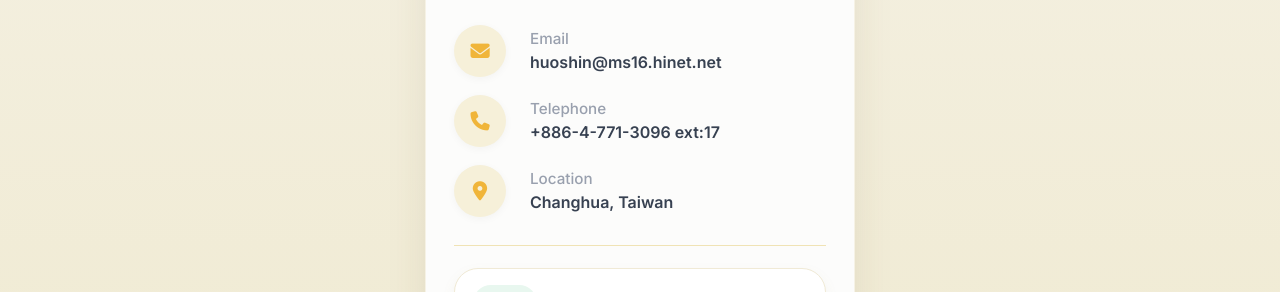
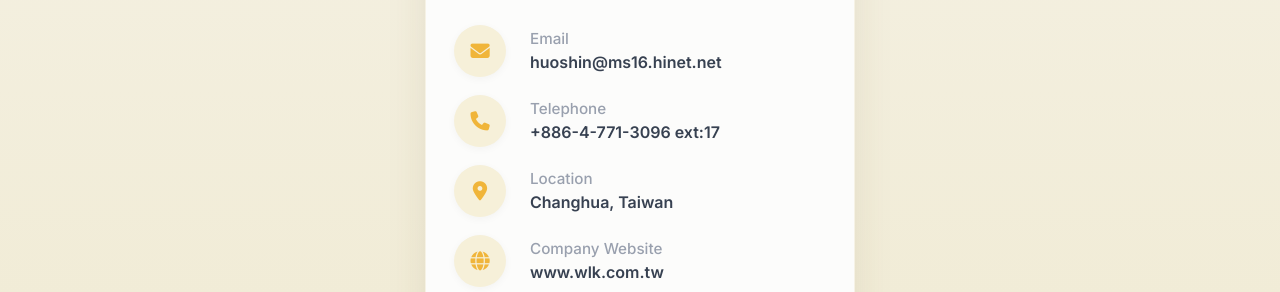
Before and after one commit to yiichen999-dot/yiichen999-dot.github.io, a plain HTML site: page Judy/index.html in a window 1280 px wide. Shown: the part 440-732 px from the top of the page. Drawn offline with Linux system fonts and the light colour scheme.

Commit message:
Update index.html

```diff
--- a/Judy/index.html
+++ b/Judy/index.html
@@ -306,6 +306,14 @@
                   Taiwan</a></div>
             </div>
           </div>
+
+          <div class="info-item">
+            <div class="icon-badge"><i class="fa-solid fa-globe"></i></div>
+            <div>
+              <div class="info-label">Company Website</div>
+              <div class="info-value"><a href="https://www.wlk.com.tw/" target="_blank" rel="noopener noreferrer" style="color: inherit; text-decoration: none;">www.wlk.com.tw</a></div>
+            </div>
+          </div>
         </section>
 
         <div class="divider"></div>
```
